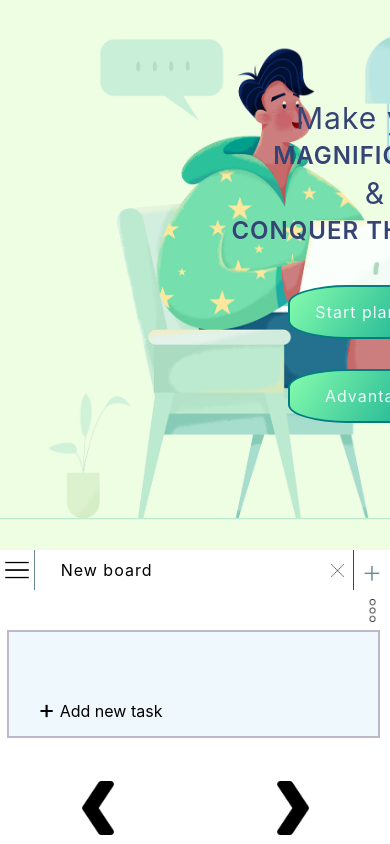
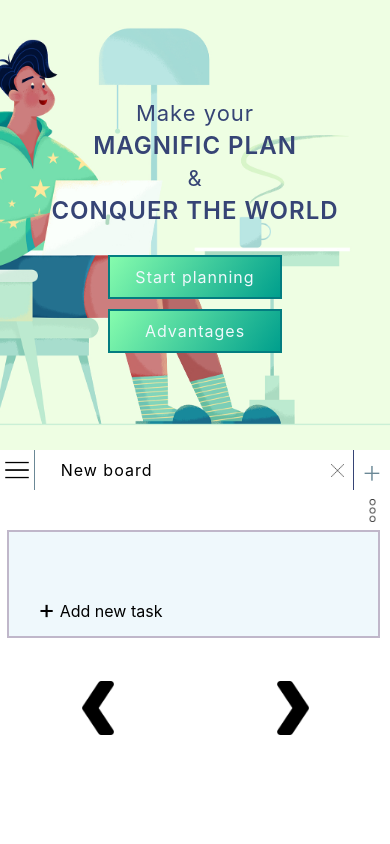
Before and after one commit to AlinaAndriychuk/MagnificPlan, a React app: page / in a window 390 px wide. Shown: the top 844 px of the page. Built offline with nearby package versions, Linux system fonts and the light colour scheme.

Commit message:
adaptive header

```diff
--- a/src/index.css
+++ b/src/index.css
@@ -1027,6 +1027,12 @@ body {
 }
 
 @media screen and (max-width: 1100px) {
+  .header {
+    background-position: -220px center;
+  }
+  .header__container {
+    min-width: 650px;
+  }
   .planner__board {
     width: 278px;
   }
@@ -1051,22 +1057,32 @@ body {
 
 @media screen and (max-width: 860px) {
   .header {
+    background-position-x: -200px;
     height: 100%;
+  }
+  .header__container {
+    height: 450px;
+    margin: auto;
+    min-width: 100px;
+    padding-top: 100px;
+    width: 300px;
   }
   .header__menu {
     display: block;
     padding-top: 20px;
   }
   .header__item {
-    padding: 15px;
+    padding: 5px;
   }
   .header__link-item {
-    border-radius: 34%;
     font-size: 16px;
-    padding: 15px 10px;
+    padding: 10px 10px;
   }
   .header__logo {
     width: 174px;
+  }
+  .header__small-text {
+    font-size: 22px;
   }
   .header__title {
     font-size: 24px;
@@ -1382,6 +1398,12 @@ body {
 }
 
 @media screen and (max-width: 340px) {
+  .header {
+    background-position-x: -490px;
+  }
+  .header__container {
+    width: 100%;
+  }
   #advantages__image-first, #advantages__image-second  #advantages__image-third  {
     background-color: #ffffff;
     background-size: cover;
```
